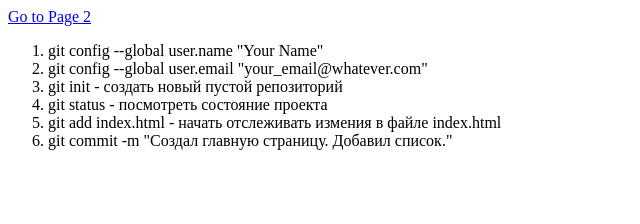
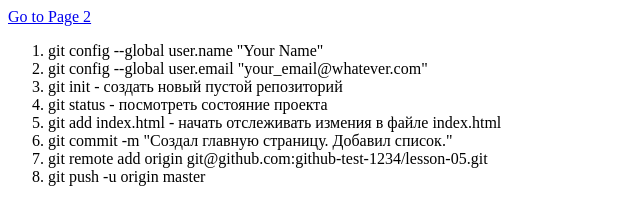
Before and after one commit to github-test-1234/lesson-05, a plain HTML site: page index.html in a window 1280 px wide. Shown: the whole page, without its empty margins (0-640 px from the left). Drawn offline with Linux system fonts and the light colour scheme.

Commit message:
new comand

```diff
--- a/index.html
+++ b/index.html
@@ -25,6 +25,12 @@
         <li>
             git commit -m "Создал главную страницу. Добавил список."
         </li>
+        <li>
+            git remote add origin git@github.com:github-test-1234/lesson-05.git
+        </li>
+        <li>
+            git push -u origin master
+        </li>
     </ol>
 </body>
 </html>
```
